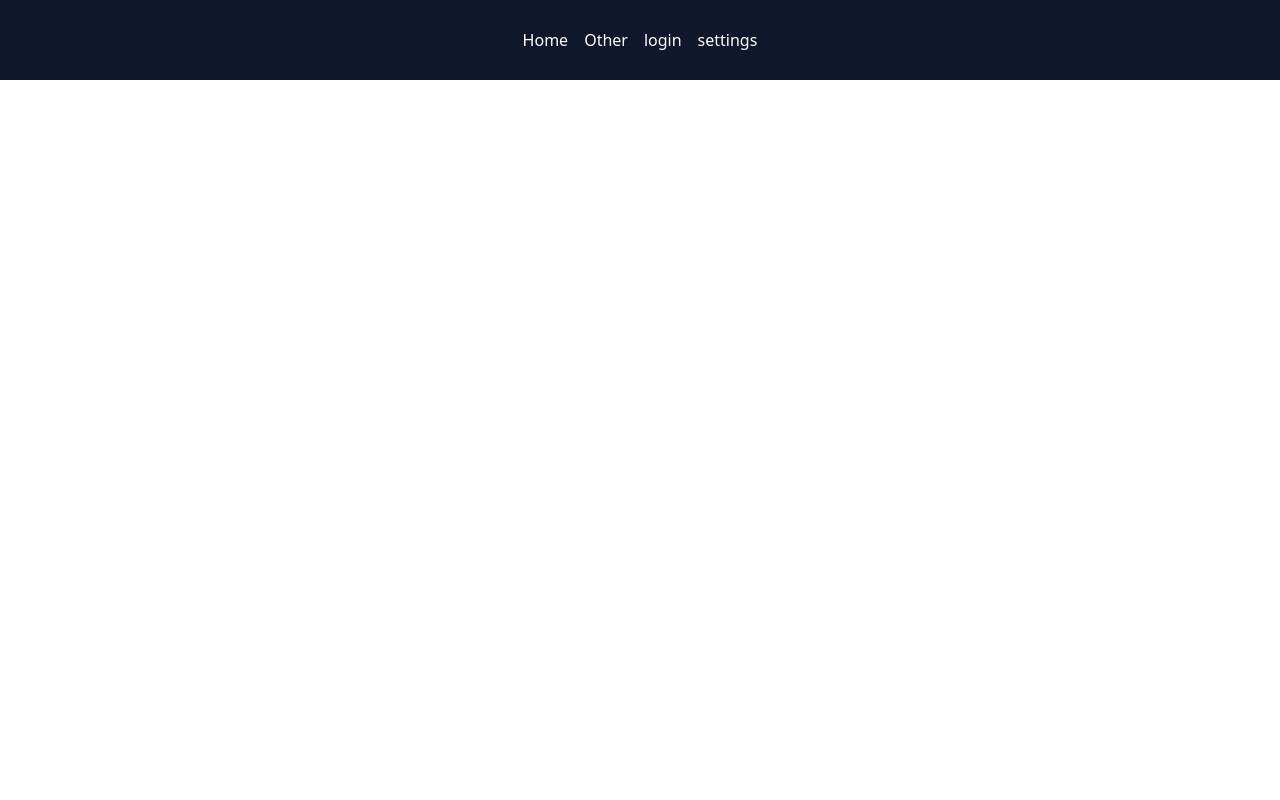
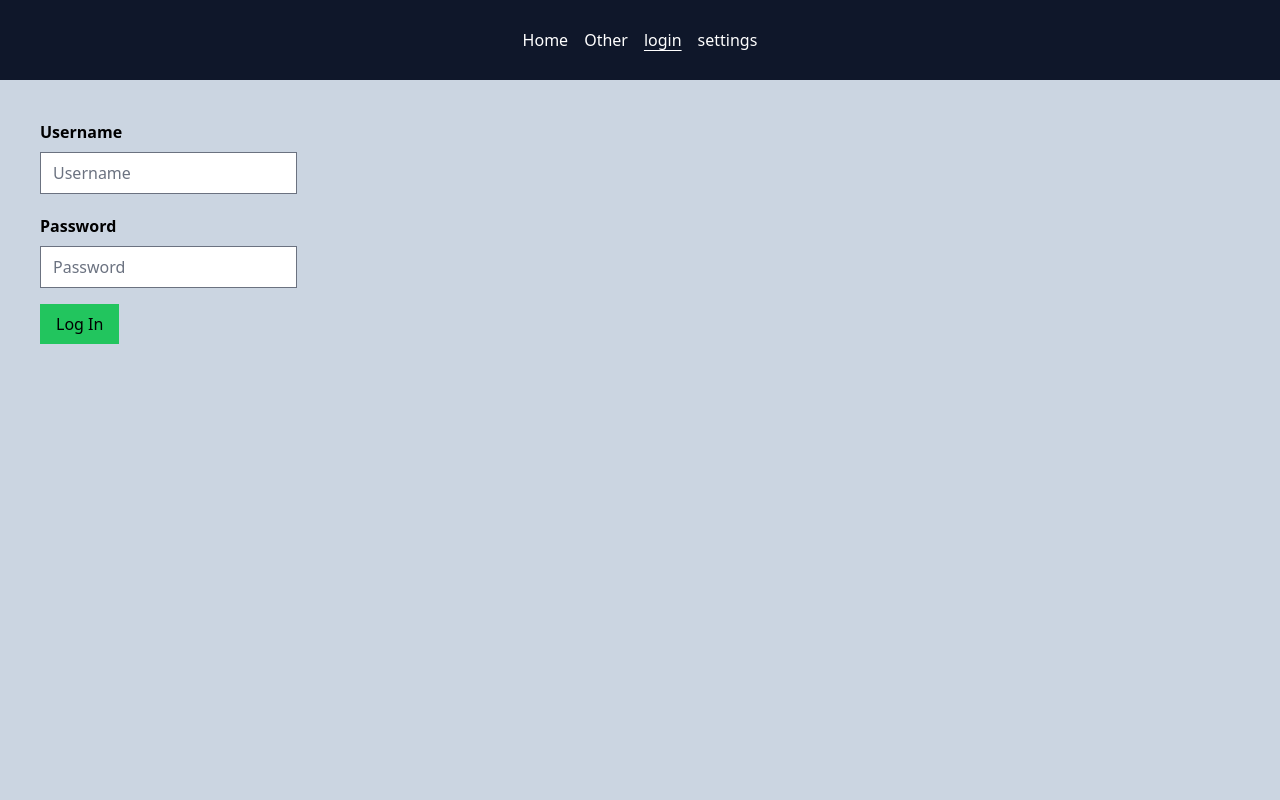
Before and after one commit to nhinojosa/company-directory-spring, a Vue app: page /company-directory-spring/login in a window 1280 px wide. Shown: the top 800 px of the page. Built offline with nearby package versions, Linux system fonts and the light colour scheme; what @vueuse/firebase would draw is missing.

Commit message:
Fixed Links

```diff
--- a/src/components/NavMenu.vue
+++ b/src/components/NavMenu.vue
@@ -1,9 +1,9 @@
 <template>
   <nav class="bg-slate-900 h-20 mb-8 items-center text-white">
-    <RouterLink to="/">Home</RouterLink>
-    <RouterLink to="/other">Other</RouterLink>
-    <RouterLink to="/login">login</RouterLink>
-    <RouterLink to="/settings">settings</RouterLink>
+    <RouterLink :to="{name: 'Home'}">Home</RouterLink>
+    <RouterLink :to="{name: 'Other'}">Other</RouterLink>
+    <RouterLink :to="{name: 'LoginPage'}">login</RouterLink>
+    <RouterLink :to="{name: 'SettingsPage'}">settings</RouterLink>
   </nav>
 </template>
 
--- a/vite.config.js
+++ b/vite.config.js
@@ -4,6 +4,7 @@ import path from 'path'
 
 // https://vitejs.dev/config/
 export default defineConfig({
+  base: '/company-directory-spring/',
   plugins: [vue()],
   resolve: {
     alias: {
```
Also changed, not shown: src/router.js (+5 -5 lines).
